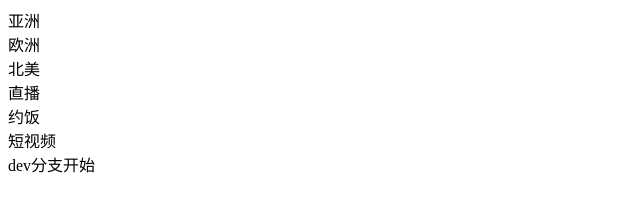
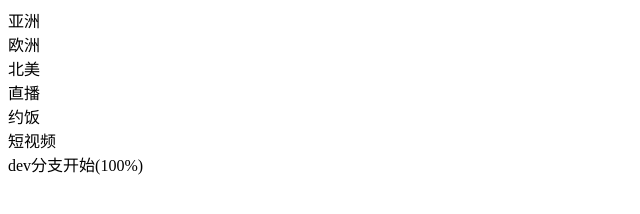
Before and after one commit to gggjjjqqq/git-, a plain HTML site: page index.html in a window 1280 px wide. Shown: the full height of the page, 0-640 px from the left. Drawn offline with Linux system fonts and the light colour scheme.

Commit message:
增加功能 v6

```diff
--- a/index.html
+++ b/index.html
@@ -12,6 +12,6 @@
     <div>直播</div>
     <div>约饭</div>
     <div>短视频</div>
-    <div>dev分支开始</div>
+    <div>dev分支开始(100%)</div>
 </body>
 </html>
```
